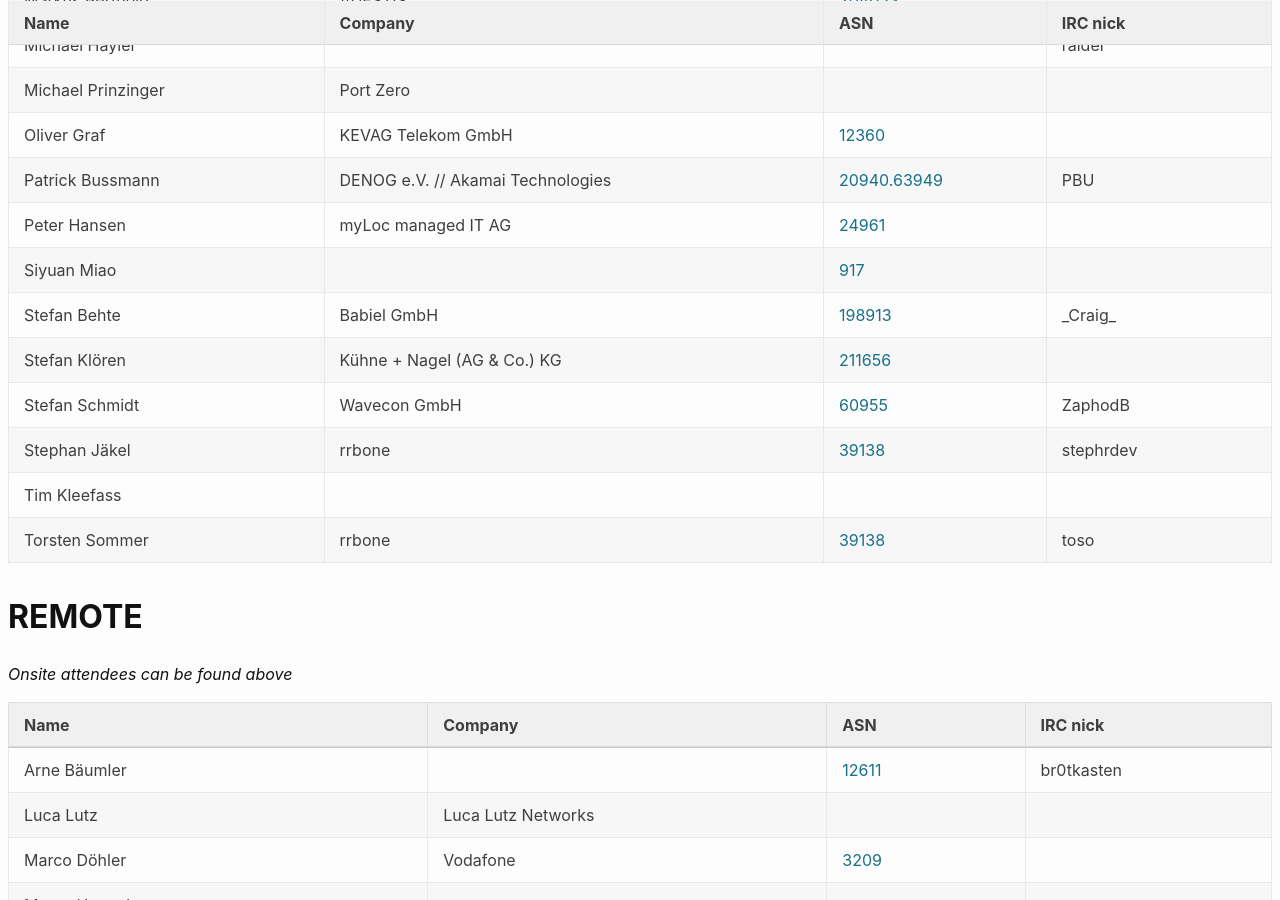
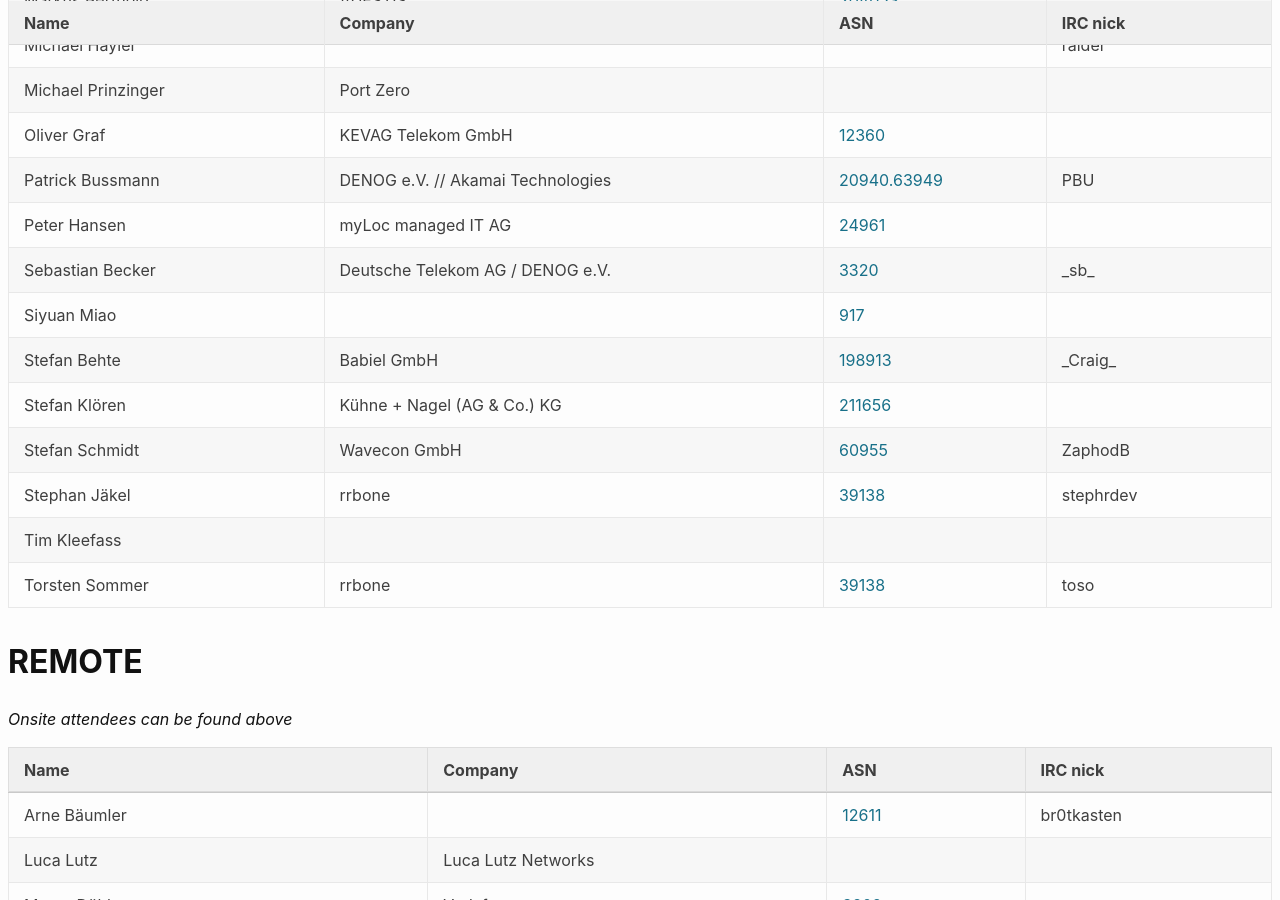
Before and after one commit to denog/pretix-attendeelist, a Jekyll site: the page built from denog15/index.md, in a window 1280 px wide and 900 px high, scrolled down 784 px. Built offline with Jekyll 4.4.1, drawn with Linux system fonts in a browser that asks for light colours.

Commit message:
Latest data: Wed Jul 12 13:32:08 UTC 2023

```diff
--- a/_data/attendees_denog15_onsite.json
+++ b/_data/attendees_denog15_onsite.json
@@ -114,6 +114,12 @@
     "asn": "24961"
   },
   {
+    "name": "Sebastian Becker",
+    "company": "Deutsche Telekom AG / DENOG e.V.",
+    "irc": "_sb_",
+    "asn": "3320"
+  },
+  {
     "name": "Siyuan Miao",
     "company": null,
     "irc": null,
```
